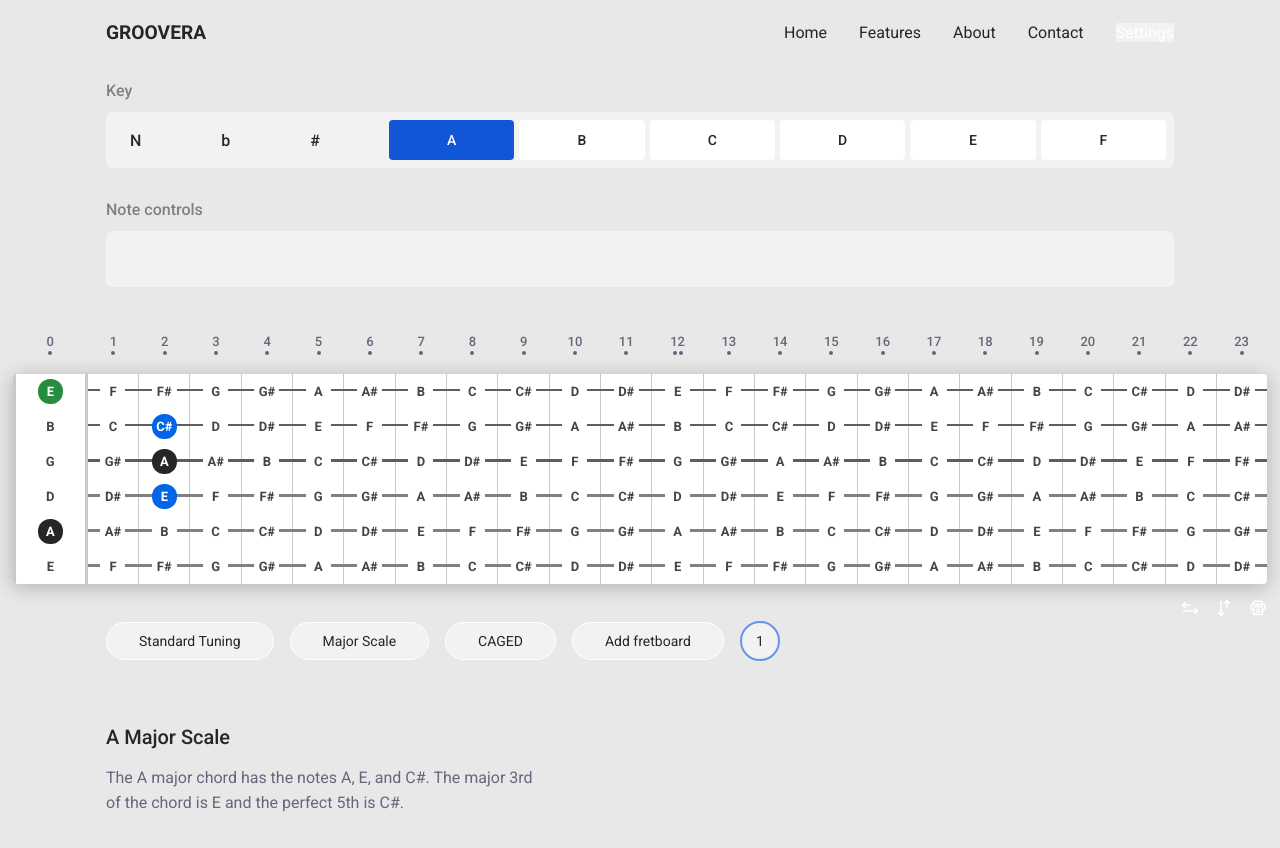
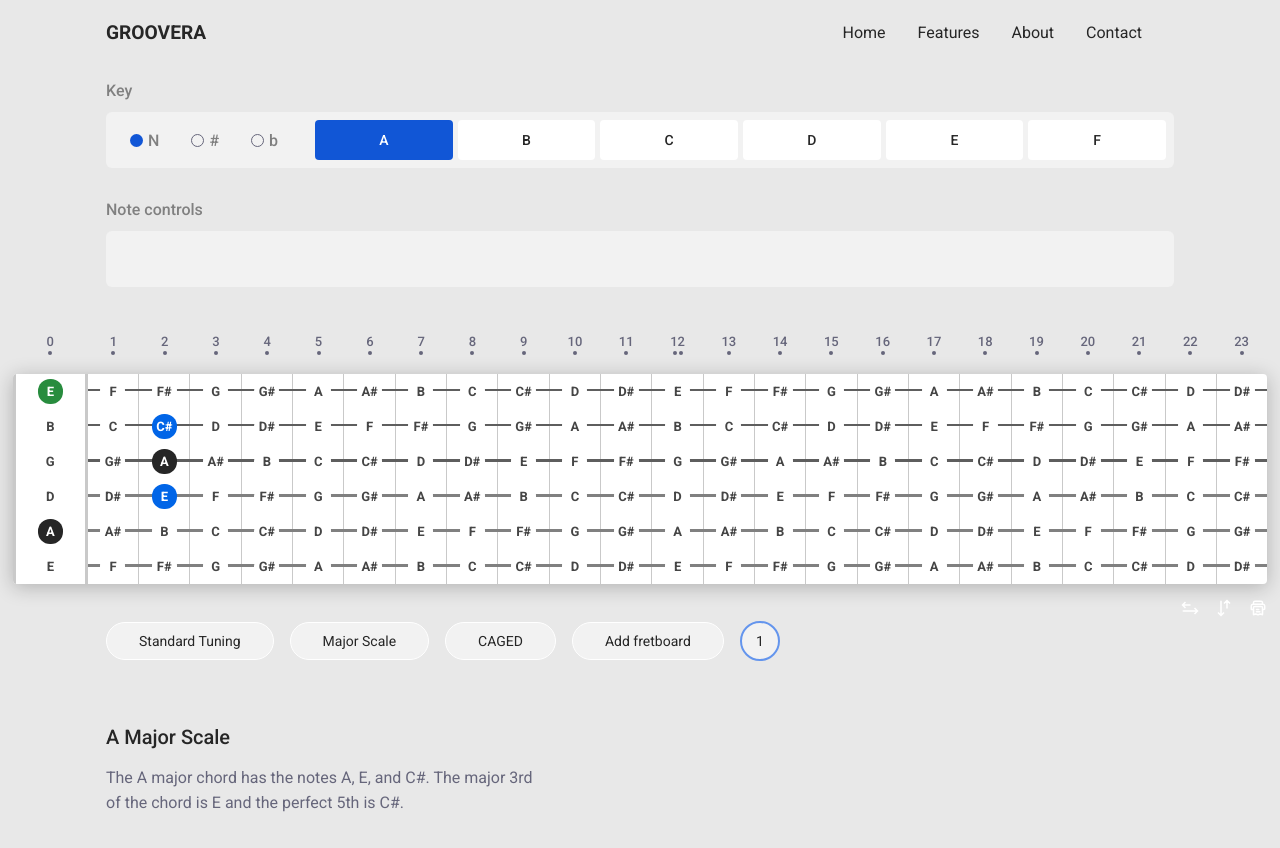
Before and after one commit to jDelille/groovera, a React (Vite) app in the folder frontend/: page / in a window 1280 px wide. Shown: the top 848 px of the page. Built offline with nearby package versions, Linux system fonts and the light colour scheme; the HTML template or start-up script is replaced by a standard one.

Commit message:
wip: updating theme

```diff
--- a/frontend/src/components/controls/key-controls/KeyControls.tsx
+++ b/frontend/src/components/controls/key-controls/KeyControls.tsx
@@ -1,5 +1,6 @@
 import React from "react";
 import './keyControls.scss';
+import Type from "./Type";
 
 type KeyControlsProps = {
   setSelectedKey: (key: string) => void;
@@ -12,11 +13,7 @@ const KeyControls: React.FC<KeyControlsProps> = ({ setSelectedKey }) => {
     <div className="controls-wrapper">
       <p>Key</p>
     <div className="key-controls">
-      <div className="type">
-        <p>N</p>
-        <p>b</p>
-        <p>#</p>
-      </div>
+      <Type />
       {keys.map((key) => (
         <button
           key={key}
--- /dev/null
+++ b/frontend/src/components/controls/key-controls/Type.tsx
@@ -0,0 +1,26 @@
+import React from "react";
+import "./type.scss";
+
+type TypeProps = {};
+const Type: React.FC<TypeProps> = () => {
+  return (
+    <div className="type">
+      <div className="option">
+        <div className="circle active"></div>
+        <p>N</p>
+      </div>
+
+      <div className="option">
+        <div className="circle"></div>
+        <p>#</p>
+      </div>
+
+      <div className="option">
+        <div className="circle"></div>
+        <p>b</p>
+      </div>
+    </div>
+  );
+};
+
+export default Type;
--- a/frontend/src/components/controls/key-controls/keyControls.scss
+++ b/frontend/src/components/controls/key-controls/keyControls.scss
@@ -16,14 +16,6 @@
         gap: 5px;
         justify-content: center;
         border-radius: 6px;
-        .type {
-            display: flex;
-            align-items: center;
-            gap: 5rem;
-            margin-right: 4rem;
-            color: $black;
-            padding-left: 1rem;
-        }
         button {
             height: 40px;
             width: 117.72px;
@@ -36,7 +28,7 @@
             width: 100%;
             cursor: pointer;
             &:hover {
-                background-color: lighten($grayButton, 5%);
+                background-color: darken($white, 2%);
             }
         }
         .active {
--- /dev/null
+++ b/frontend/src/components/controls/key-controls/type.scss
@@ -0,0 +1,27 @@
+@use "../../../sass/variables" as *;
+
+.type {
+  display: flex;
+  align-items: center;
+  gap: 2rem;
+  padding: 0 1rem;
+  padding-right: 2rem;
+  .option {
+    display: flex;
+    align-items: center;
+    gap: 5px;
+    cursor: pointer;
+  }
+  .circle,
+  .active {
+    border: 1px solid $grayText;
+    width: 13px;
+    height: 13px;
+    border-radius: 50%;
+  }
+
+  .active {
+    background-color: cornflowerblue;
+    border: none;
+  }
+}
--- a/frontend/src/components/controls/main-controls/MainControls.tsx
+++ b/frontend/src/components/controls/main-controls/MainControls.tsx
@@ -1,10 +1,15 @@
 import React from 'react';
 import './mainControls.scss';
+import useModalStore from '../../../hooks/useModal';
 
 type MainControlsProps = {
 
  }
 const MainControls: React.FC<MainControlsProps> = () => {
+
+    const openModal = useModalStore((state) => state.openModal);
+
+
   return (
     <div className="main-controls">
         <div className="row">
@@ -14,7 +19,7 @@ const MainControls: React.FC<MainControlsProps> = () => {
         <div className="control">
             Major Scale
         </div>
-        <div className="control">
+        <div className="control" onClick={() => openModal('cagedModal')}>
             CAGED
         </div>
         </div>
--- a/frontend/src/components/modals/CagedModal.tsx
+++ b/frontend/src/components/modals/CagedModal.tsx
@@ -1,6 +1,6 @@
 import React from "react";
 import useModalStore from "../../hooks/useModal";
-import './modal.scss';
+import "./modal.scss";
 import Toggle from "../toggle/Toggle";
 
 type CagedModalProps = {};
@@ -14,16 +14,26 @@ const CagedModal: React.FC<CagedModalProps> = () => {
     return null;
   }
 
-  const shapes: string[] = ["C Shape", "A Shape", "G Shape", "E Shape", "D Shape"];
+  const shapes: string[] = [
+    "C Shape",
+    "A Shape",
+    "G Shape",
+    "E Shape",
+    "D Shape",
+  ];
 
   return (
     <div className="overlay">
       <div className="modal">
         <div className="title">
-            <p>Caged</p>
+          <p>Caged</p>
+          <button onClick={() => closeModal("cagedModal")} className="close-modal-btn">X</button>
         </div>
         <div className="description">
-            <p>Choose a CAGED position to view that specific shape on the fretboard.</p>
+          <p>
+            Choose a CAGED position to view that specific shape on the
+            fretboard.
+          </p>
         </div>
         {/* <div className="shapes">
         {shapes.map((shape) => (
--- a/frontend/src/components/modals/modal.scss
+++ b/frontend/src/components/modals/modal.scss
@@ -14,7 +14,7 @@
     overflow-y: scroll;
     top: 0;
     .modal {
-        background-color: $black;
+        background-color: $white;
         box-shadow: 0 20px 25px -5px rgba(0, 0, 0, 0.1),
           0 8px 10px -6px rgba(0, 0, 0, 0.1);
         width: 36rem;
@@ -24,19 +24,29 @@
         display: flex;
         flex-direction: column;
         gap: 0px;
+        color: $black;
         .shapes {
             display: flex;
             flex-direction: column;
             gap: 5px;
         }
-        button {
-            @include button();
+        .close-modal-btn {
+            background-color: none;
+            border: none;
+            outline: none;
+            background-color: transparent;
+            font-size: 16px;
+            font-weight: 500;
+            cursor: pointer;
         }
         .title {
-            color: white;
+            color: $black;
             margin-bottom: 5px;
             font-size: 20px;
             font-weight: 500;
+            display: flex;
+            align-items: center;
+            justify-content: space-between;
         }
         .description {
             color: $lighterGray;
--- a/frontend/src/components/navbar/Navbar.tsx
+++ b/frontend/src/components/navbar/Navbar.tsx
@@ -20,9 +20,6 @@ const Navbar: React.FC = () => {
           <a href="#about">About</a>
           <a href="#contact">Contact</a>
         </div>
-        <div className="menu-icon" onClick={toggleMenu}>
-          <p>Settings</p>
-        </div>
       </div>
     </nav>
   );
--- a/frontend/src/components/toggle/toggle.scss
+++ b/frontend/src/components/toggle/toggle.scss
@@ -1,3 +1,5 @@
+@use '../../sass/variables' as *;
+
 .toggle {
     display: flex;
     align-items: center;
@@ -14,7 +16,7 @@
         position: relative;
         padding-left: 30px;
         cursor: pointer;
-        color: white;
+        color: $grayText;
         font-size: 16px;
         font-weight: 500;
       }
@@ -31,7 +33,7 @@
     transform: translateY(-55%); // Adjust for height
     width: 14px; // Size of the circle
     height: 14px; // Size of the circle
-    border: 2px solid #007BFF; // Circle border color
+    border: 2px solid $accent; // Circle border color
     border-radius: 50%; // Make it circular
     background-color: white; // Background color
     transition: background-color 0.2s; // Smooth transition for background
@@ -39,5 +41,5 @@
 
   // Change the appearance when the radio is checked
   .radio:checked + label::before {
-    background-color: #007BFF; // Change to active color
+    background-color: $accent; // Change to active color
   }
--- a/frontend/src/sass/_variables.scss
+++ b/frontend/src/sass/_variables.scss
@@ -10,3 +10,5 @@ $offWhite: #F2F2F2;
 $darkWhite: #E8E8E8;
 $grayText: #66667B;
 $fretColor: #C9C9C9;
+
+$accent: #007BFF;
```
